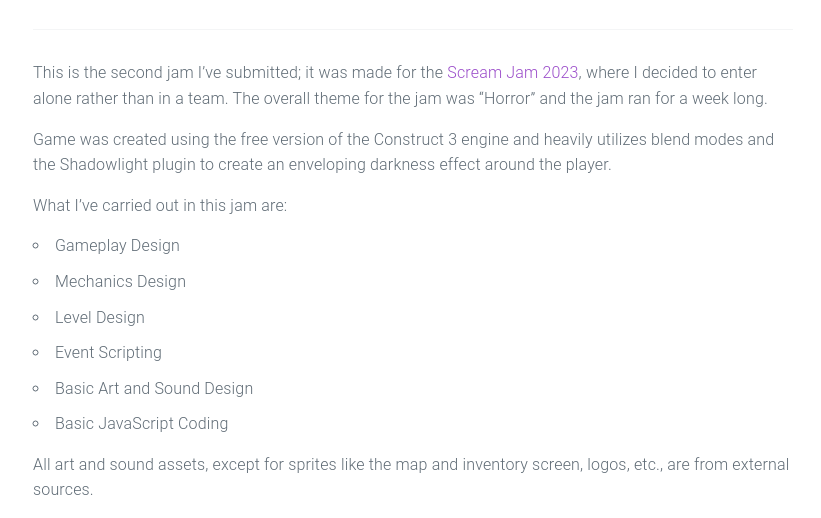
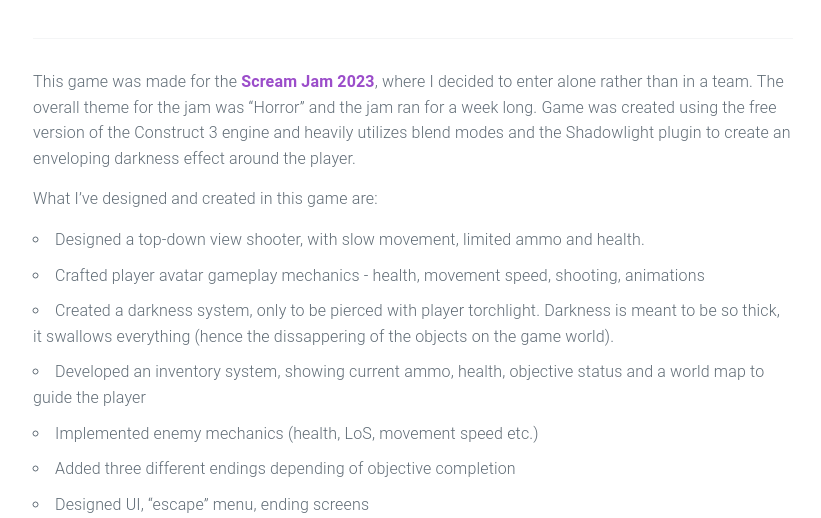
Before and after one commit to htramu/htk.github.io, a Jekyll site: the page built from _posts/2023-10-28-darknesProfound.md, in a window 1280 px wide and 1400 px high, scrolled down 582 px, cut to the strip 197-715 px from the top of the window. Shown: the whole strip, without its empty margins (227-1048 px from the left). Built offline with Jekyll 4.4.1, drawn with Linux system fonts in a browser that asks for light colours; some of the changed text lies outside the part shown.

Commit message:
some changes

```diff
--- a/_posts/2023-10-28-darknesProfound.md
+++ b/_posts/2023-10-28-darknesProfound.md
@@ -5,25 +5,33 @@ summary: "Overall Design"
 date:   2023-10-28 00:00:00
 preview: /assets/DPLogo.png
 ---
-### Gameplay Video
+## Gameplay Video
 ---------------------------
 
 <iframe width="560" height="315" src="https://www.youtube.com/embed/gxZ5lGn4z0Y?si=e6YpI_lLaDrK_uQR" title="YouTube video player" frameborder="0" allow="accelerometer; autoplay; clipboard-write; encrypted-media; gyroscope; picture-in-picture; web-share" allowfullscreen></iframe>
 ---------------------------
 
-This is the second jam I've submitted; it was made for the [Scream Jam 2023](https://itch.io/jam/scream-jam-2023), where I decided to enter alone rather than in a team. The overall theme for the jam was "Horror" and the jam ran for a week long.
+This game was made for the **[Scream Jam 2023](https://itch.io/jam/scream-jam-2023)**, where I decided to enter alone rather than in a team. The overall theme for the jam was "Horror" and the jam ran for a week long. Game was created using the free version of the Construct 3 engine and heavily utilizes blend modes and the Shadowlight plugin to create an enveloping darkness effect around the player.
 
-Game was created using the free version of the Construct 3 engine and heavily utilizes blend modes and the Shadowlight plugin to create an enveloping darkness effect around the player.
+What I've designed and created in this game are:
 
-What I've carried out in this jam are:
-
-- Gameplay Design
-- Mechanics Design
-- Level Design
-- Event Scripting
-- Basic Art and Sound Design
-- Basic JavaScript Coding
+  * Designed a top-down view shooter, with slow movement, limited ammo and health.
+  * Crafted player avatar gameplay mechanics - health, movement speed, shooting, animations
+  * Created a darkness system, only to be pierced with player torchlight. Darkness is meant to be so thick, it swallows everything (hence the dissappering of the objects on the game world).
+  * Developed an inventory system, showing current ammo, health, objective status and a world map to guide the player
+  * Implemented enemy mechanics (health, LoS, movement speed etc.)
+  * Added three different endings depending of objective completion
+  * Designed UI, "escape" menu, ending screens
+  * Implemented a autosave system - where player can increase save slots by finding lesser objective items
+  * Done basic art, sound and music design
+  * Scripted world events such as autosave triggers
+  * Coded several mechanics in basic JavaScript - movement, enemy LoS checks, torch mechanics, objective status etc.
 
 All art and sound assets, except for sprites like the map and inventory screen, logos, etc., are from external sources.
 
+### Jam Results
+![Picture 1](/assets/DP_jamResults.png)
+
+### Screenshots
+
 <iframe frameborder="0" src="https://itch.io/embed/2318085" width="552" height="167"><a href="https://htramu.itch.io/darkness-profound">Darkness Profound by Umarth</a></iframe>
```
Also changed, not shown: _posts/2023-12-01-run.u.run.md (+1 -0 lines), about.md (+2 -0 lines), assets/DPLogo.png, assets/DP_jamResults.png (added), assets/run3.png (added), assets/runurun.png.
